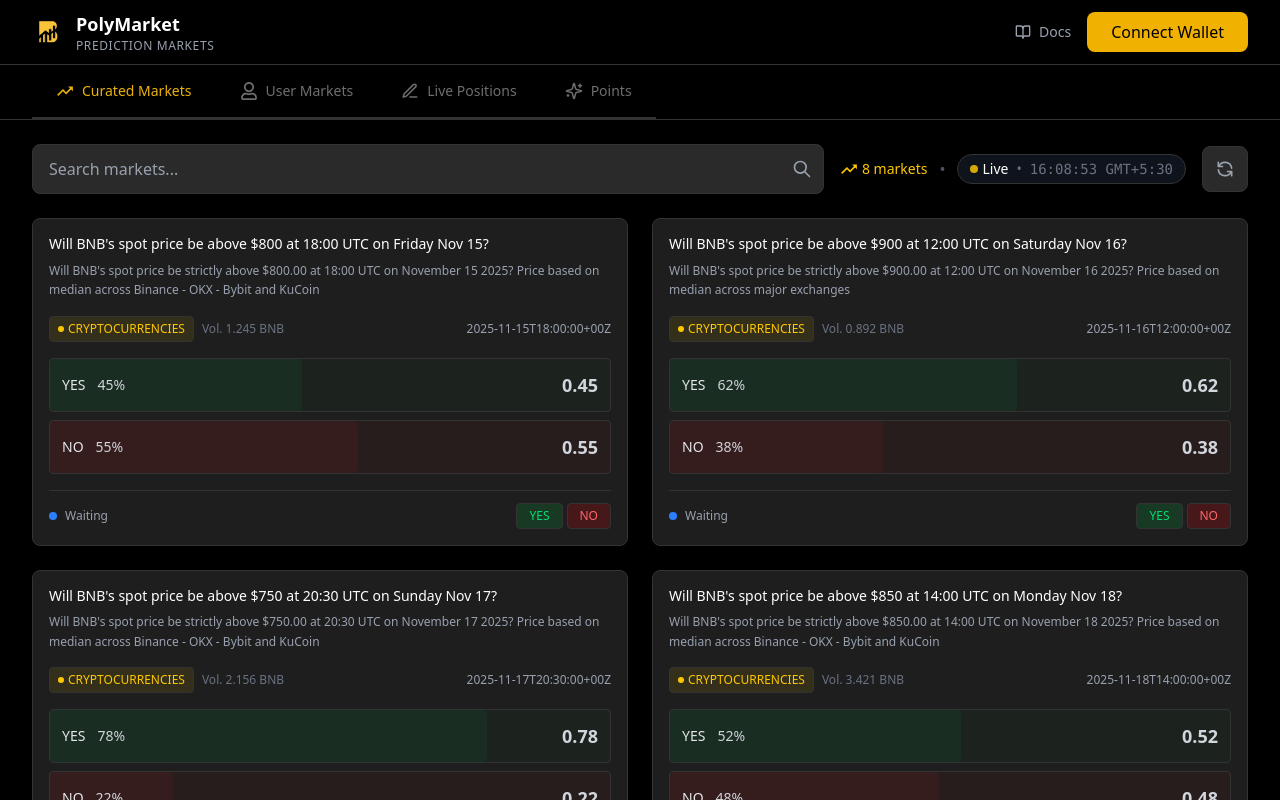
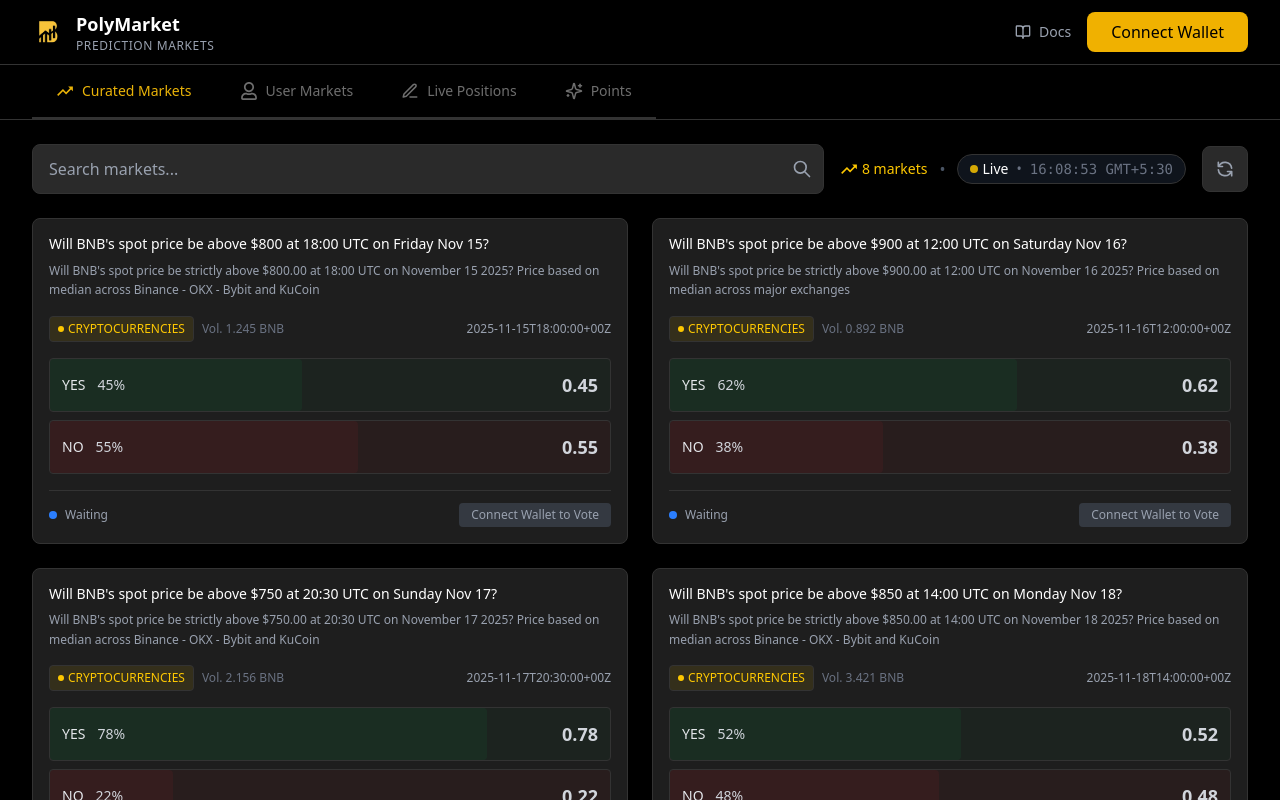
Before and after one commit to pasindupiumal03/Polymarket, a Next.js app: page /markets in a window 1280 px wide. Shown: the top 800 px of the page. Built offline with nearby package versions, Linux system fonts and the light colour scheme.

Commit message:
[PM-06] Implement Live Position funtions 2

```diff
--- a/src/app/markets/page.tsx
+++ b/src/app/markets/page.tsx
@@ -5,6 +5,7 @@ import Link from "next/link";
 import { useState, useEffect } from "react";
 import { IoMdTrendingUp } from "react-icons/io";
 import MarketsNavbar from "../../components/MarketsNavbar";
+import { getUserVotes, saveUserVote, hasUserVoted, UserVote } from "../../utils/userVotes";
 
 interface Market {
   id: string;
@@ -149,18 +150,67 @@ export default function CuratedMarketsPage() {
   const [currentTime, setCurrentTime] = useState(new Date());
   const [currentPage, setCurrentPage] = useState(1);
   const [markets, setMarkets] = useState<Market[]>([]);
+  const [walletAddress, setWalletAddress] = useState<string | null>(null);
   const marketsPerPage = 4;
 
   // Combine all markets and sort: open markets first, then by date
   const allMarkets = [...curatedMarkets, ...activeMarkets];
 
-  // Initialize markets with user votes
+  // Initialize markets with user votes from localStorage
   useEffect(() => {
+    const checkWalletAndLoadVotes = () => {
+      const storedWalletData = localStorage.getItem('wallet_connection');
+      if (storedWalletData) {
+        try {
+          const { fullAddress } = JSON.parse(storedWalletData);
+          setWalletAddress(fullAddress);
+
+          // Load user votes from localStorage
+          const userVotes = getUserVotes(fullAddress);
+          const votesMap: Record<string, 'YES' | 'NO'> = {};
+          userVotes.forEach(vote => {
+            votesMap[vote.marketId] = vote.choice;
+          });
+
+          // Update markets with user votes
           const marketsWithVotes = allMarkets.map(market => ({
+            ...market,
+            userVote: votesMap[market.id] || null
+          }));
+          setMarkets(marketsWithVotes);
+        } catch (error) {
+          console.error('Error loading wallet data:', error);
+          setWalletAddress(null);
+          const marketsWithoutVotes = allMarkets.map(market => ({
             ...market,
             userVote: null as 'YES' | 'NO' | null
           }));
-    setMarkets(marketsWithVotes);
+          setMarkets(marketsWithoutVotes);
+        }
+      } else {
+        setWalletAddress(null);
+        const marketsWithoutVotes = allMarkets.map(market => ({
+          ...market,
+          userVote: null as 'YES' | 'NO' | null
+        }));
+        setMarkets(marketsWithoutVotes);
+      }
+    };
+
+    checkWalletAndLoadVotes();
+
+    // Listen for wallet connection changes
+    const handleStorageChange = () => {
+      checkWalletAndLoadVotes();
+    };
+
+    window.addEventListener('storage', handleStorageChange);
+    const interval = setInterval(checkWalletAndLoadVotes, 1000);
+
+    return () => {
+      window.removeEventListener('storage', handleStorageChange);
+      clearInterval(interval);
+    };
   }, []);
 
   // Filter markets based on search query
@@ -189,30 +239,40 @@ export default function CuratedMarketsPage() {
   const startIndex = (currentPage - 1) * marketsPerPage;
   const currentMarkets = sortedMarkets.slice(startIndex, startIndex + marketsPerPage);
 
-  // Handle voting
+  // Handle voting with localStorage persistence and prevention of vote changes
   const handleVote = (marketId: string, vote: 'YES' | 'NO') => {
+    // Check if wallet is connected
+    if (!walletAddress) {
+      alert('Please connect your wallet to vote');
+      return;
+    }
+
+    // Check if user has already voted on this market
+    if (hasUserVoted(marketId, walletAddress)) {
+      alert('You have already voted on this market and cannot change your vote');
+      return;
+    }
+
+    // Save vote to localStorage
+    const success = saveUserVote(marketId, vote, walletAddress);
+    if (!success) {
+      alert('Failed to save your vote. Please try again.');
+      return;
+    }
+
+    // Update local state to reflect the vote
     setMarkets(prevMarkets =>
       prevMarkets.map(market => {
         if (market.id === marketId) {
           const updatedMarket = { ...market };
 
-          // Remove previous vote if any
-          if (market.userVote) {
-            const prevVoteIndex = market.options.findIndex(opt => opt.name === market.userVote);
-            if (prevVoteIndex !== -1) {
-              updatedMarket.options[prevVoteIndex].percentage = Math.max(0,
-                updatedMarket.options[prevVoteIndex].percentage - 1
-              );
-            }
-          }
-
-          // Add new vote
+          // Add new vote to the chosen option
           const voteIndex = market.options.findIndex(opt => opt.name === vote);
           if (voteIndex !== -1) {
             updatedMarket.options[voteIndex].percentage += 1;
           }
 
-          // Update odds based on new percentages
+          // Recalculate percentages and odds
           const yesPercentage = updatedMarket.options[0].percentage;
           const noPercentage = updatedMarket.options[1].percentage;
           const total = yesPercentage + noPercentage;
@@ -225,13 +285,18 @@ export default function CuratedMarketsPage() {
           }
 
           updatedMarket.userVote = vote;
-          updatedMarket.participants += market.userVote ? 0 : 1; // Only increment if first vote
+          updatedMarket.participants += 1; // Increment participant count
 
           return updatedMarket;
         }
         return market;
       })
     );
+
+    // Show success message
+    setTimeout(() => {
+      alert(`Vote "${vote}" recorded successfully! You can view your position in Live Positions.`);
+    }, 100);
   };
 
   // Update time every second
@@ -353,26 +418,30 @@ export default function CuratedMarketsPage() {
             </button>
           ) : market.status === 'Waiting' ? (
             <div className="flex items-center gap-1">
+              {!walletAddress ? (
+                <span className="px-3 py-1 bg-gray-600/50 text-gray-400 rounded text-xs font-medium">
+                  Connect Wallet to Vote
+                </span>
+              ) : market.userVote ? (
+                <span className="px-3 py-1 bg-blue-600/20 border border-blue-500/30 text-blue-400 rounded text-xs font-medium">
+                  Voted: {market.userVote}
+                </span>
+              ) : (
+                <>
                   <button
                     onClick={() => handleVote(market.id, 'YES')}
-                className={`px-3 py-1 border rounded text-xs font-medium transition-all duration-200 ${
-                  market.userVote === 'YES'
-                    ? 'bg-green-600 border-green-500 text-white shadow-lg'
-                    : 'bg-green-600/20 border-green-500/30 text-green-400 hover:bg-green-600/30'
-                }`}
+                    className="px-3 py-1 border rounded text-xs font-medium transition-all duration-200 bg-green-600/20 border-green-500/30 text-green-400 hover:bg-green-600/30"
                   >
                     YES
                   </button>
                   <button
                     onClick={() => handleVote(market.id, 'NO')}
-                className={`px-3 py-1 border rounded text-xs font-medium transition-all duration-200 ${
-                  market.userVote === 'NO'
-                    ? 'bg-red-600 border-red-500 text-white shadow-lg'
-                    : 'bg-red-600/20 border-red-500/30 text-red-400 hover:bg-red-600/30'
-                }`}
+                    className="px-3 py-1 border rounded text-xs font-medium transition-all duration-200 bg-red-600/20 border-red-500/30 text-red-400 hover:bg-red-600/30"
                   >
                     NO
                   </button>
+                </>
+              )}
             </div>
           ) : (
             <span className="px-4 py-1 bg-blue-500 text-white rounded text-xs font-medium">
--- a/src/data/positions.ts
+++ b/src/data/positions.ts
@@ -1,4 +1,5 @@
-import { Market } from './markets';
+import { Market, getAllMarkets } from './markets';
+import { getUserVotes } from '../utils/userVotes';
 
 export interface UserPosition {
   marketId: string;
@@ -11,65 +12,60 @@ export interface UserPosition {
   timestamp: string; // When the position was taken
 }
 
-// Mock user positions - in real app this would come from backend/blockchain
+// Get user positions - only from markets where user has given answers (stored in localStorage)
 export const getUserPositions = (walletAddress: string): UserPosition[] => {
-  // For demo purposes, return positions for any connected wallet
-  // You can change this condition to test with specific addresses
-  if (walletAddress && walletAddress.length > 0) {
-    return [
-      {
-        marketId: "5",
-        market: {
-          id: "5",
-          title: "Will BNB's spot price be above $800 at 18:00 UTC on Friday Nov 15?",
-          description: "Will BNB's spot price be strictly above $800.00 at 18:00 UTC on November 15 2025?",
-          volume: "1.245 BNB",
-          endDate: "2025-11-15T18:00:00+00Z",
-          options: [
-            { name: "YES", odds: "0.45", percentage: 45, color: 'green' },
-            { name: "NO", odds: "0.55", percentage: 55, color: 'red' }
-          ],
-          category: "CRYPTOCURRENCIES",
-          status: 'Waiting',
-          participants: 89,
-          userVote: 'YES'
-        },
-        userChoice: 'YES',
-        amount: "0.5",
-        potentialWinning: "1.11",
-        currentValue: "0.45",
-        status: 'Active',
-        timestamp: "2025-11-10T14:30:00Z"
-      },
-      {
-        marketId: "6",
-        market: {
-          id: "6",
-          title: "Will BNB's spot price be above $900 at 12:00 UTC on Saturday Nov 16?",
-          description: "Will BNB's spot price be strictly above $900.00 at 12:00 UTC on November 16 2025?",
-          volume: "0.892 BNB",
-          endDate: "2025-11-16T12:00:00+00Z",
-          options: [
-            { name: "YES", odds: "0.62", percentage: 62, color: 'green' },
-            { name: "NO", odds: "0.38", percentage: 38, color: 'red' }
-          ],
-          category: "CRYPTOCURRENCIES",
-          status: 'Waiting',
-          participants: 156,
-          userVote: 'NO'
-        },
-        userChoice: 'NO',
-        amount: "0.25",
-        potentialWinning: "0.66",
-        currentValue: "0.38",
-        status: 'Active',
-        timestamp: "2025-11-11T09:15:00Z"
-      }
-    ];
+  if (!walletAddress || walletAddress.length === 0) {
+    return [];
   }
 
-  // Return empty array for no wallet (no positions)
-  return [];
+  // Get real user votes from localStorage
+  const userVotes = getUserVotes(walletAddress);
+  if (userVotes.length === 0) {
+    return [];
+  }
+
+  const allMarkets = getAllMarkets();
+  const userPositions: UserPosition[] = [];
+
+  // Create positions from actual user votes
+  userVotes.forEach(vote => {
+    const market = allMarkets.find(m => m.id === vote.marketId);
+    if (market) {
+      // Calculate position details based on user's choice and market odds
+      const chosenOption = market.options.find(opt => opt.name === vote.choice);
+      const betAmount = vote.amount || "0.5";
+      const odds = parseFloat(chosenOption?.odds || "0.5");
+      const potentialWinning = (parseFloat(betAmount) / odds).toFixed(3);
+      const currentValue = (parseFloat(betAmount) * odds).toFixed(3);
+
+      // Determine status based on market status
+      let status: 'Active' | 'Won' | 'Lost' = 'Active';
+      if (market.status === 'Resolved') {
+        const winningOption = market.options.find(opt => opt.winner === true);
+        if (winningOption && winningOption.name === vote.choice) {
+          status = 'Won';
+        } else if (winningOption) {
+          status = 'Lost';
+        }
+      }
+
+      userPositions.push({
+        marketId: vote.marketId,
+        market: {
+          ...market,
+          userVote: vote.choice
+        },
+        userChoice: vote.choice,
+        amount: betAmount,
+        potentialWinning: potentialWinning,
+        currentValue: currentValue,
+        status: status,
+        timestamp: vote.timestamp
+      });
+    }
+  });
+
+  return userPositions;
 };
 
 export const hasUserPositions = (walletAddress: string): boolean => {
--- /dev/null
+++ b/src/utils/userVotes.ts
@@ -0,0 +1,108 @@
+// User votes management utility
+export interface UserVote {
+  marketId: string;
+  choice: 'YES' | 'NO';
+  timestamp: string;
+  walletAddress: string;
+  amount?: string; // Optional: amount bet
+}
+
+// Get all user votes for a specific wallet
+export const getUserVotes = (walletAddress: string): UserVote[] => {
+  if (!walletAddress) return [];
+
+  try {
+    const storedVotes = localStorage.getItem('user_votes');
+    if (!storedVotes) return [];
+
+    const allVotes: UserVote[] = JSON.parse(storedVotes);
+    return allVotes.filter(vote => vote.walletAddress.toLowerCase() === walletAddress.toLowerCase());
+  } catch (error) {
+    console.error('Error reading user votes from localStorage:', error);
+    return [];
+  }
+};
+
+// Save a new user vote
+export const saveUserVote = (marketId: string, choice: 'YES' | 'NO', walletAddress: string, amount: string = '0.5'): boolean => {
+  if (!walletAddress || !marketId) return false;
+
+  try {
+    // Check if user already voted on this market
+    const existingVotes = getUserVotes(walletAddress);
+    const existingVote = existingVotes.find(vote => vote.marketId === marketId);
+
+    if (existingVote) {
+      console.warn('User already voted on this market');
+      return false; // Don't allow changing votes
+    }
+
+    // Get all votes from localStorage
+    const storedVotes = localStorage.getItem('user_votes');
+    const allVotes: UserVote[] = storedVotes ? JSON.parse(storedVotes) : [];
+
+    // Create new vote
+    const newVote: UserVote = {
+      marketId,
+      choice,
+      timestamp: new Date().toISOString(),
+      walletAddress: walletAddress.toLowerCase(),
+      amount
+    };
+
+    // Add to all votes
+    allVotes.push(newVote);
+
+    // Save back to localStorage
+    localStorage.setItem('user_votes', JSON.stringify(allVotes));
+
+    return true;
+  } catch (error) {
+    console.error('Error saving user vote to localStorage:', error);
+    return false;
+  }
+};
+
+// Check if user has voted on a specific market
+export const hasUserVoted = (marketId: string, walletAddress: string): boolean => {
+  if (!walletAddress) return false;
+
+  const userVotes = getUserVotes(walletAddress);
+  return userVotes.some(vote => vote.marketId === marketId);
+};
+
+// Get user's choice for a specific market
+export const getUserChoice = (marketId: string, walletAddress: string): 'YES' | 'NO' | null => {
+  if (!walletAddress) return null;
+
+  const userVotes = getUserVotes(walletAddress);
+  const vote = userVotes.find(vote => vote.marketId === marketId);
+  return vote ? vote.choice : null;
+};
+
+// Clear all votes for a wallet (useful for testing or wallet disconnect)
+export const clearUserVotes = (walletAddress: string): void => {
+  if (!walletAddress) return;
+
+  try {
+    const storedVotes = localStorage.getItem('user_votes');
+    if (!storedVotes) return;
+
+    const allVotes: UserVote[] = JSON.parse(storedVotes);
+    const filteredVotes = allVotes.filter(vote => vote.walletAddress.toLowerCase() !== walletAddress.toLowerCase());
+
+    localStorage.setItem('user_votes', JSON.stringify(filteredVotes));
+  } catch (error) {
+    console.error('Error clearing user votes:', error);
+  }
+};
+
+// Get vote statistics
+export const getUserVoteStats = (walletAddress: string): { totalVotes: number, yesVotes: number, noVotes: number } => {
+  const votes = getUserVotes(walletAddress);
+  const totalVotes = votes.length;
+  const yesVotes = votes.filter(vote => vote.choice === 'YES').length;
+  const noVotes = votes.filter(vote => vote.choice === 'NO').length;
+
+  return { totalVotes, yesVotes, noVotes };
+};
```
Lines whose indentation alone changed are shown as unchanged.
